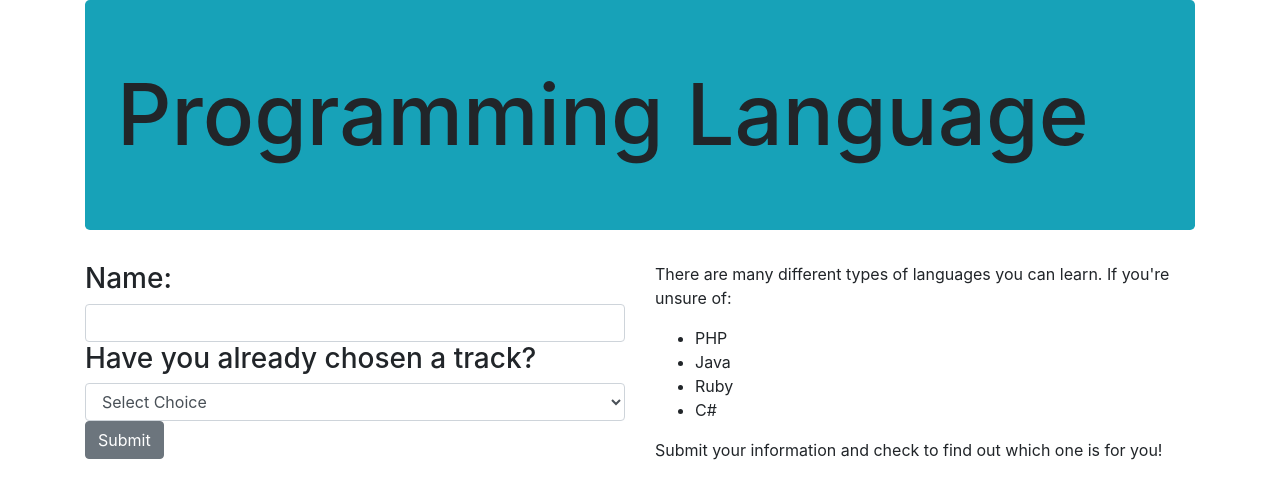
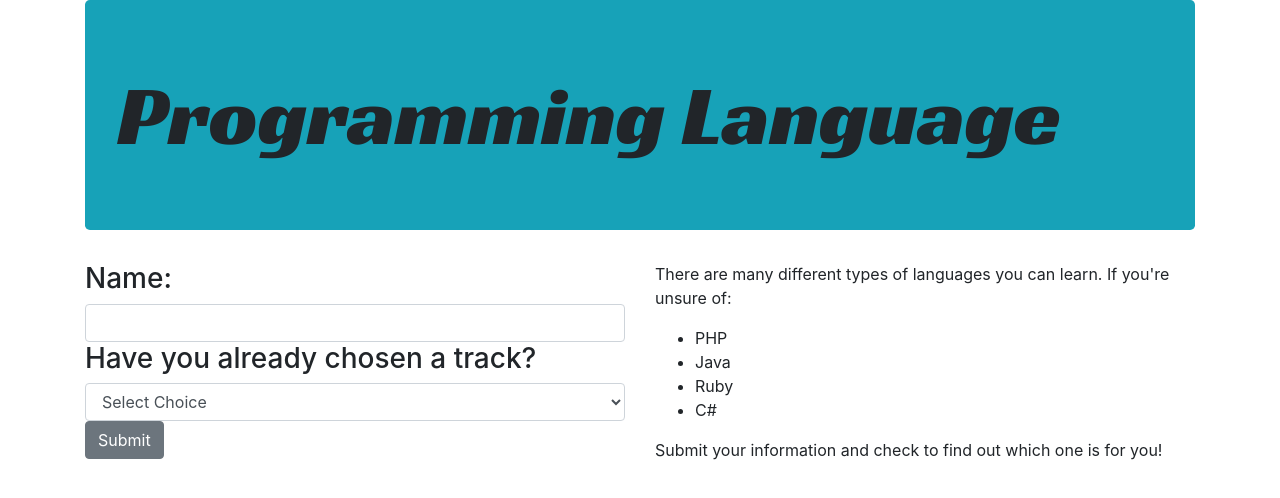
Before and after one commit to MalyPhong619/Track-Suggester, a plain HTML site: page index.html in a window 1280 px wide. Drawn offline with Linux system fonts and the light colour scheme.

Commit message:
correct punctuation in css styling for jumbotron

```diff
--- a/css/styles.css
+++ b/css/styles.css
@@ -10,6 +10,6 @@ img {
 #questionForm, #knowTrack {
   display: none;
 }
-h4, h5,s .jumbotron {
+h4, h5, .jumbotron {
   font-family: 'Racing Sans One', cursive;
 }
```
